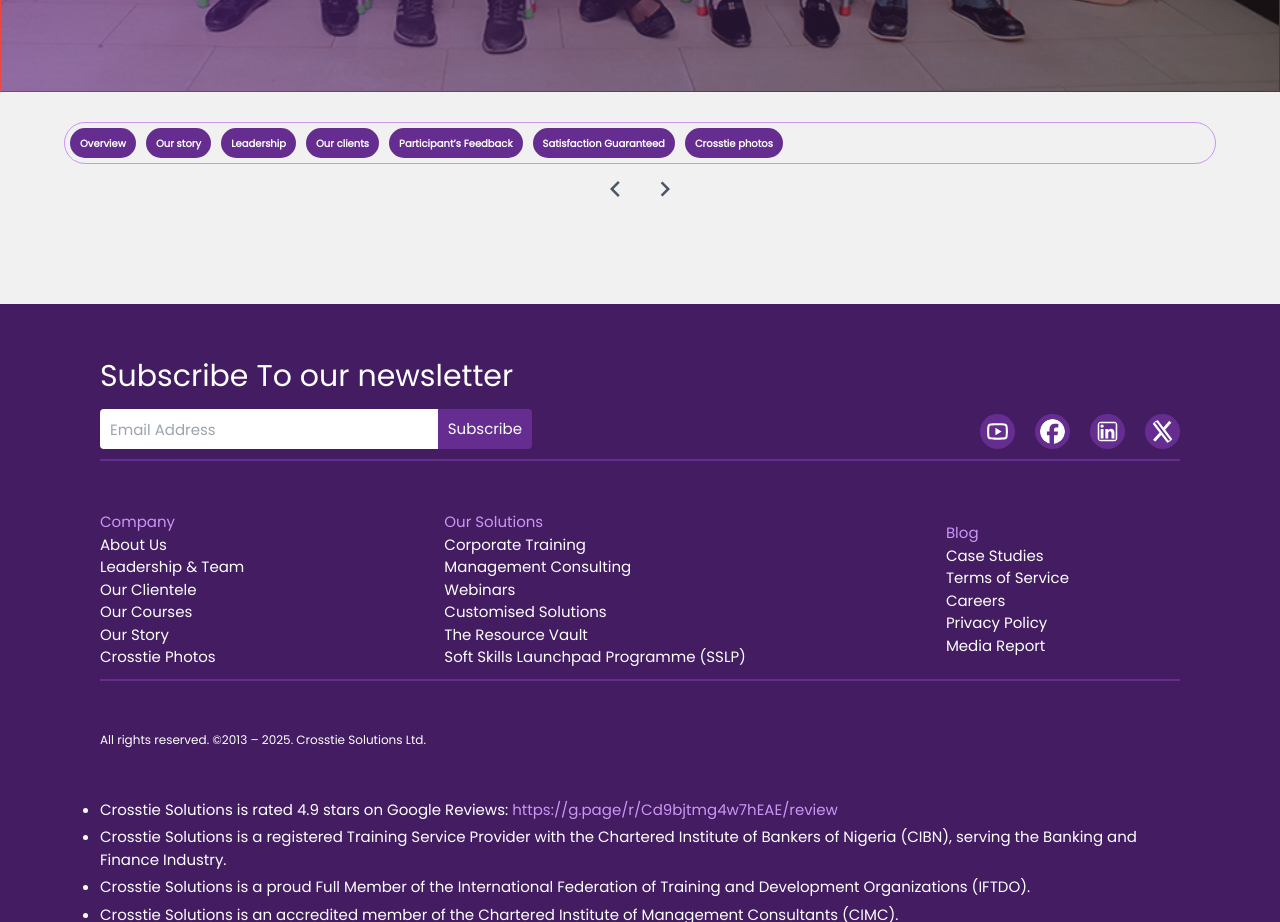
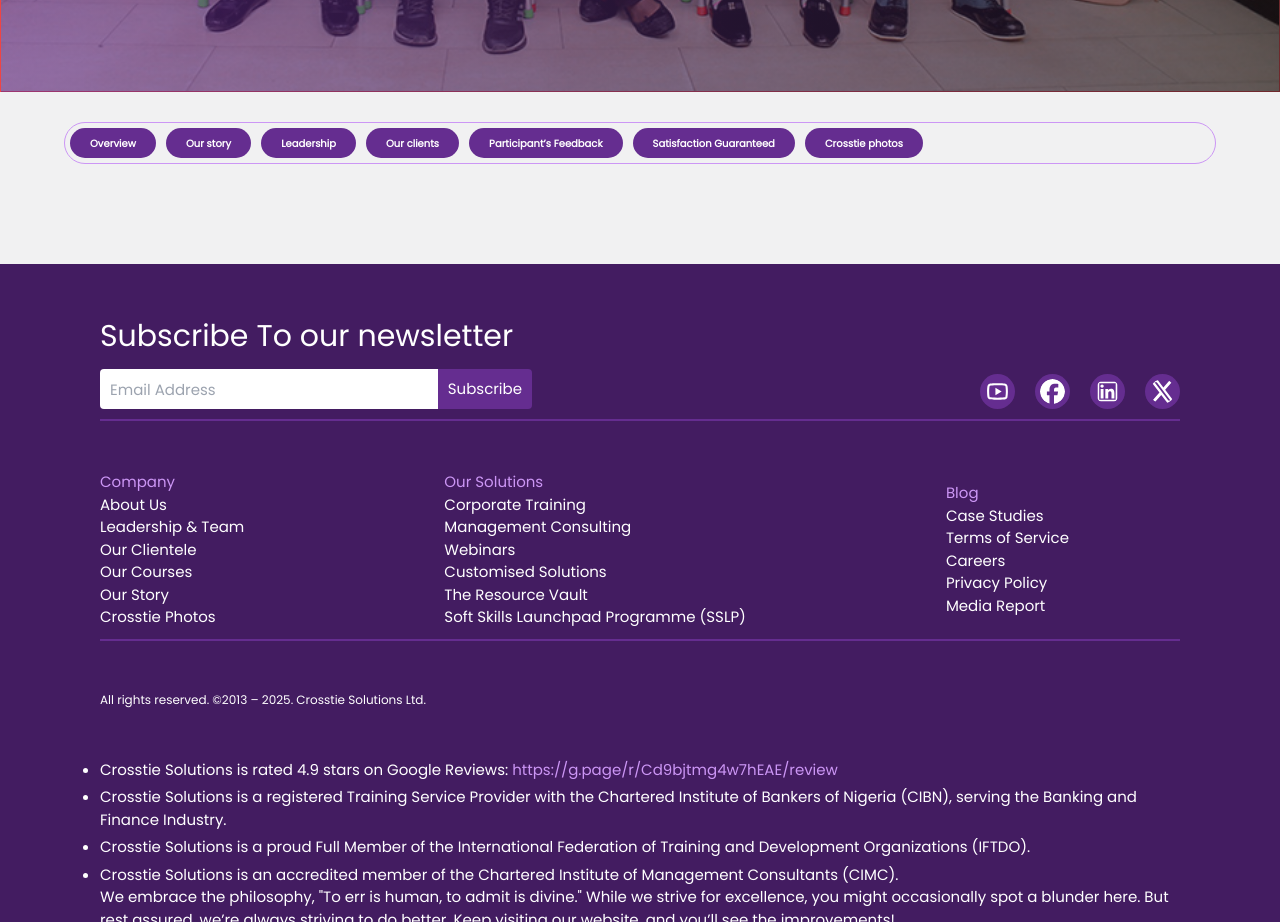
Before and after one commit to Crosstie-Solutions/website-frontend, a React (Vite) app: page /about-us in a window 1280 px wide. Shown: the part 840-1762 px from the top of the page. Built offline with nearby package versions, Linux system fonts and the light colour scheme.

Commit message:
added buttons

```diff
--- a/src/components/MobileButtonSwiper/MobileButtonSwiper.jsx
+++ b/src/components/MobileButtonSwiper/MobileButtonSwiper.jsx
@@ -39,7 +39,7 @@ function MobileButtonSwiper() {
   ];
 
   return (
-    <div className="flex flex-col items-center h-auto gap-1 w-90vw">
+
       <div className="border mobile-swiper-container">
         {/* <button className="nav-btn left" onClick={scrollLeft}>&#10094;</button> */}
 
@@ -51,7 +51,7 @@ function MobileButtonSwiper() {
             <NavLink
               to={`/${item.route}`}
               key={index}
-              className="flex items-center justify-center w-auto px-1 font-semibold mobile-swiper-button text-10px rounded-20 h-30px bg-crossLightPurple"
+              className="flex items-center justify-center w-auto px-2 font-semibold mobile-swiper-button text-10px rounded-20 h-30px bg-crossLightPurple"
             >
               {item.name}
             </NavLink>
@@ -61,12 +61,7 @@ function MobileButtonSwiper() {
 
       </div>
 
-        <div className="flex items-center justify-center h-auto gap-2 text-black w-100">
-            <RiArrowLeftSLine className="text-gray-600 text-30px"/>
-            <MdChevronRight className="text-gray-600 text-30px"/>
-        </div>
-      {/* <button className="nav-btn right">this is</button> */}
-    </div>
+
   );
 }
 
```
